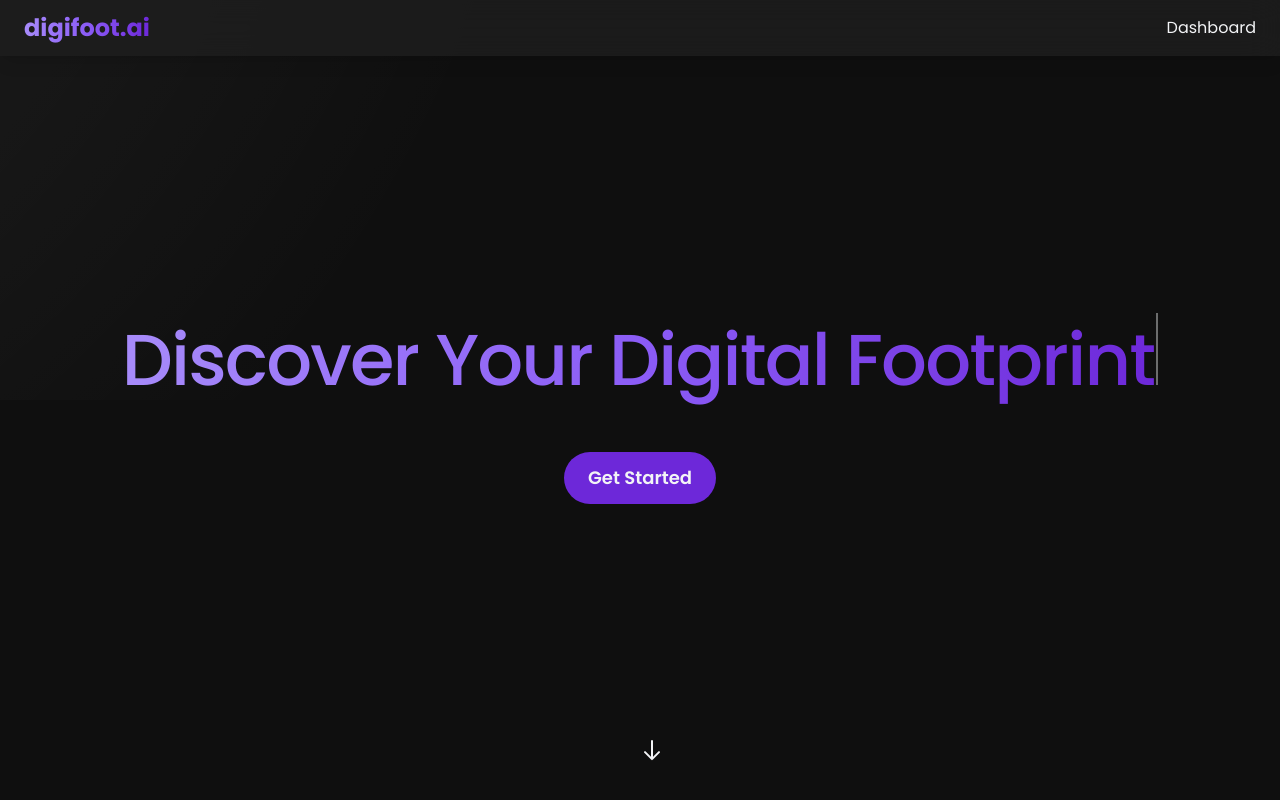
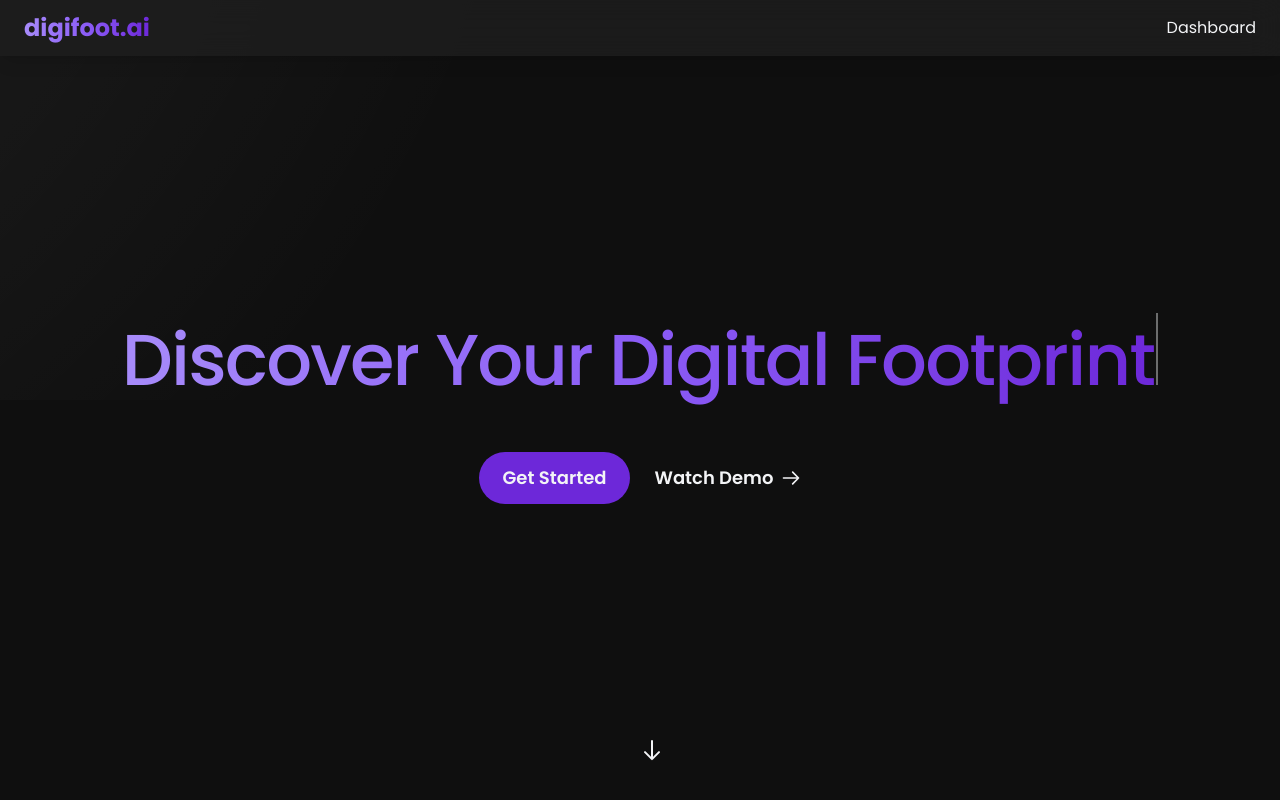
Before and after one commit to micahc123/digifoot.ai, a Next.js app: page / in a window 1280 px wide. Shown: the top 800 px of the page. Built offline with nearby package versions, Linux system fonts and the light colour scheme.

Commit message:
polish ui

```diff
--- a/src/app/page.js
+++ b/src/app/page.js
@@ -51,7 +51,7 @@ const SpotlightBackground = () => {
         width: '100vw',
         height: '100vh',
         pointerEvents: 'none',
-        zIndex: 1, // Ensure the spotlight is behind other content
+        zIndex: 1,
       }}
     />
   );
@@ -122,7 +122,7 @@ export default function Home() {
             <TypewriterText text="Discover Your Digital Footprint" />
           </motion.h1>
         </CoverComponent>
-        <div className="flex flex-col items-center justify-center mt-10 z-10">
+        <div className="flex flex-col sm:flex-row items-center justify-center mt-10 z-10 space-y-4 sm:space-y-0 sm:space-x-6">
           <Link href="/dashboard">
             <motion.button
               className="px-6 py-3 rounded-full bg-primary text-text hover:bg-secondary transition-colors duration-300 text-lg font-semibold"
@@ -131,6 +131,22 @@ export default function Home() {
             >
               Get Started
             </motion.button>
+          </Link>
+          <Link href="https://www.youtube.com/watch?v=ZFgjmsYqJyw" target="_blank" rel="noopener noreferrer" className="group">
+          <motion.span
+            className="text-text group-hover:text-primary transition-colors duration-300 text-lg font-semibold flex items-center"
+            whileHover={{ x: 5 }}
+          >
+            Watch Demo
+            <svg
+              className="ml-2 w-5 h-5 transform group-hover:translate-x-1 transition-transform duration-300"
+              fill="none"
+              viewBox="0 0 24 24"
+              stroke="currentColor"
+            >
+              <path strokeLinecap="round" strokeLinejoin="round" strokeWidth={2} d="M14 5l7 7m0 0l-7 7m7-7H3" />
+            </svg>
+          </motion.span>
           </Link>
         </div>
         <motion.div
```
